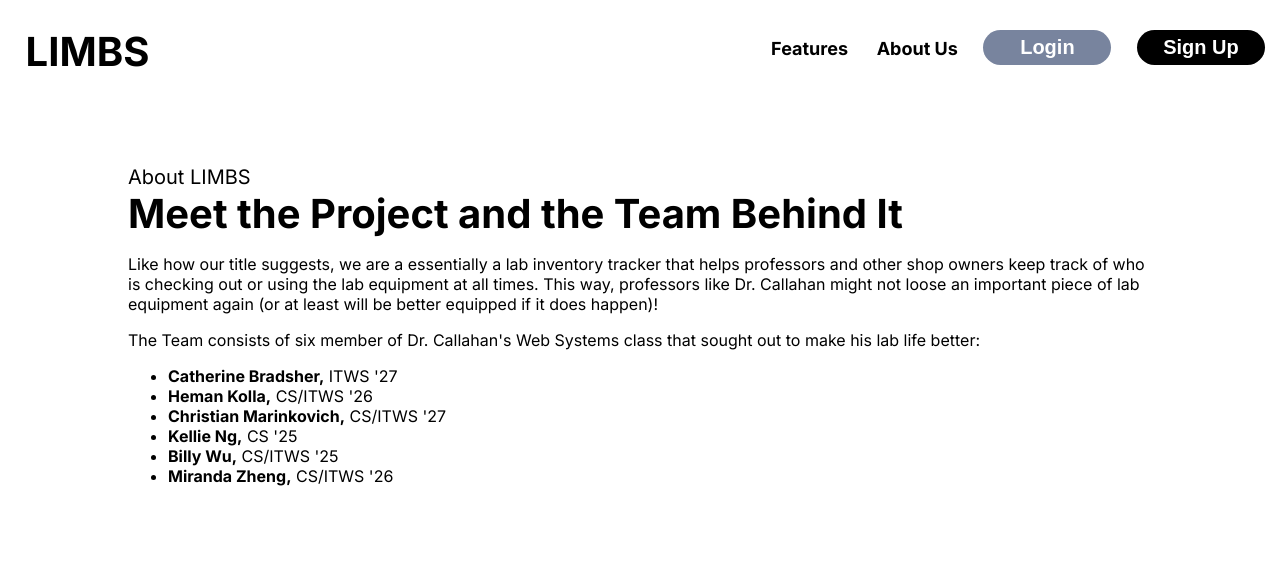
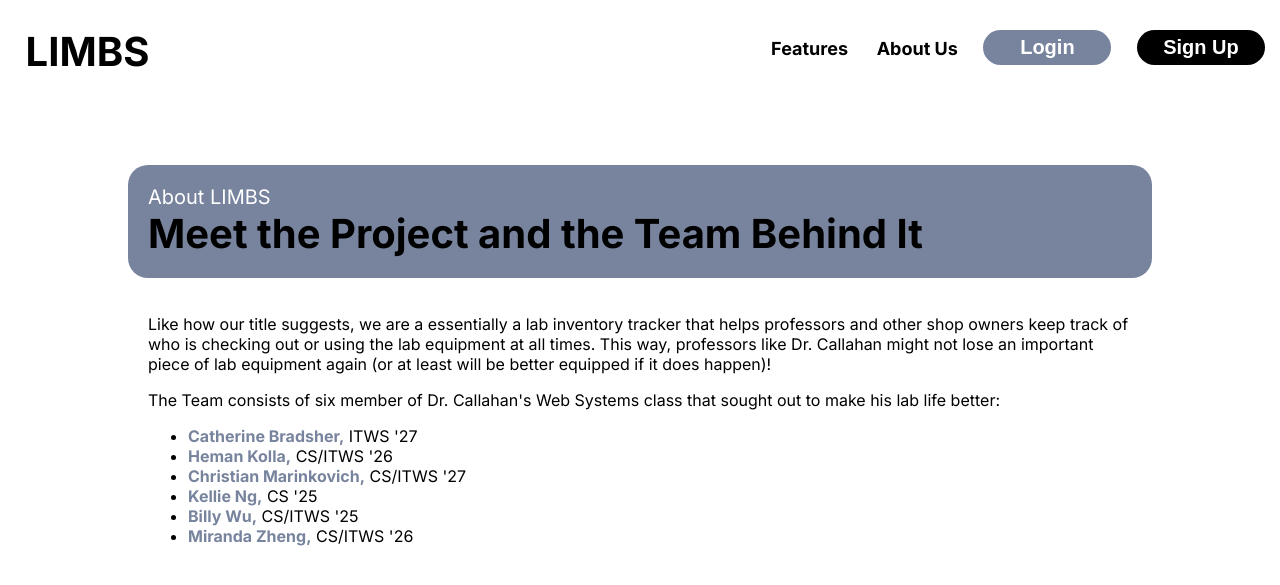
Before and after one commit to RPI-ITWS/ITWS-2110-F24-LuckyCharms, a PHP site: page /about/index.html in a window 1280 px wide. Shown: the top 585 px of the page. Run offline with PHP 8.4, Linux system fonts and the light colour scheme.

Commit message:
about page styling changes

```diff
--- a/about/about.css
+++ b/about/about.css
@@ -5,19 +5,27 @@
 
 #about {
     margin-top: 100px;
-    /* width: min(80%); */
-
     width: min(80%, 1204px);
 }
 
 #about-title {
     margin-top: 65px;
+    padding: 20px;
+    /* color:white; */
+
+    background-color: #78849E;
+    border-radius: 20px;
 }
 
     #about-title p {
+        color: white;
         margin: 0;
         font-size: 20px;
     }
+
+#about-info {
+    padding: 20px;
+}
 
 h2 {
     margin: 0;
--- a/about/index.html
+++ b/about/index.html
@@ -24,20 +24,23 @@
                     <p>About LIMBS</h2>
                     <h2>Meet the Project and the Team Behind It</h2>
                 </div>
+                <div id="about-info">
                      <p>
-                    Like how our title suggests, we are a essentially a lab inventory tracker that helps professors and other shop owners keep track of who is checking out or using the lab equipment at all times. This way, professors like Dr. Callahan might not loose an important piece of lab equipment again (or at least will be better equipped if it does happen)!
+                        Like how our title suggests, we are a essentially a lab inventory tracker that helps professors and other shop owners keep track of who is checking out or using the lab equipment at all times. This way, professors like Dr. Callahan might not lose an important piece of lab equipment again (or at least will be better equipped if it does happen)!
                     </p>
                     <p>
                     The Team consists of six member of Dr. Callahan's Web Systems class that sought out to make his lab life better:
                     </p>
                     <ul>
-                    <li><b>Catherine Bradsher,</b> ITWS '27</li>
-                    <li><b>Heman Kolla,</b> CS/ITWS '26</li>
-                    <li><b>Christian Marinkovich,</b> CS/ITWS '27</li>
-                    <li><b>Kellie Ng,</b> CS '25</li>
-                    <li><b>Billy Wu,</b> CS/ITWS '25</li>
-                    <li><b>Miranda Zheng,</b> CS/ITWS '26</li>
+                        <li><b style="color: #78849E">Catherine Bradsher,</b> ITWS '27</li>
+                        <li><b style="color: #78849E">Heman Kolla,</b> CS/ITWS '26</li>
+                        <li><b style="color: #78849E">Christian Marinkovich,</b> CS/ITWS '27</li>
+                        <li><b style="color: #78849E">Kellie Ng,</b> CS '25</li>
+                        <li><b style="color: #78849E">Billy Wu,</b> CS/ITWS '25</li>
+                        <li><b style="color: #78849E">Miranda Zheng,</b> CS/ITWS '26</li>
                     </ul>
+                </div>
+
             </div>
         </div>
     </body>
```
Lines whose indentation alone changed are shown as unchanged.
